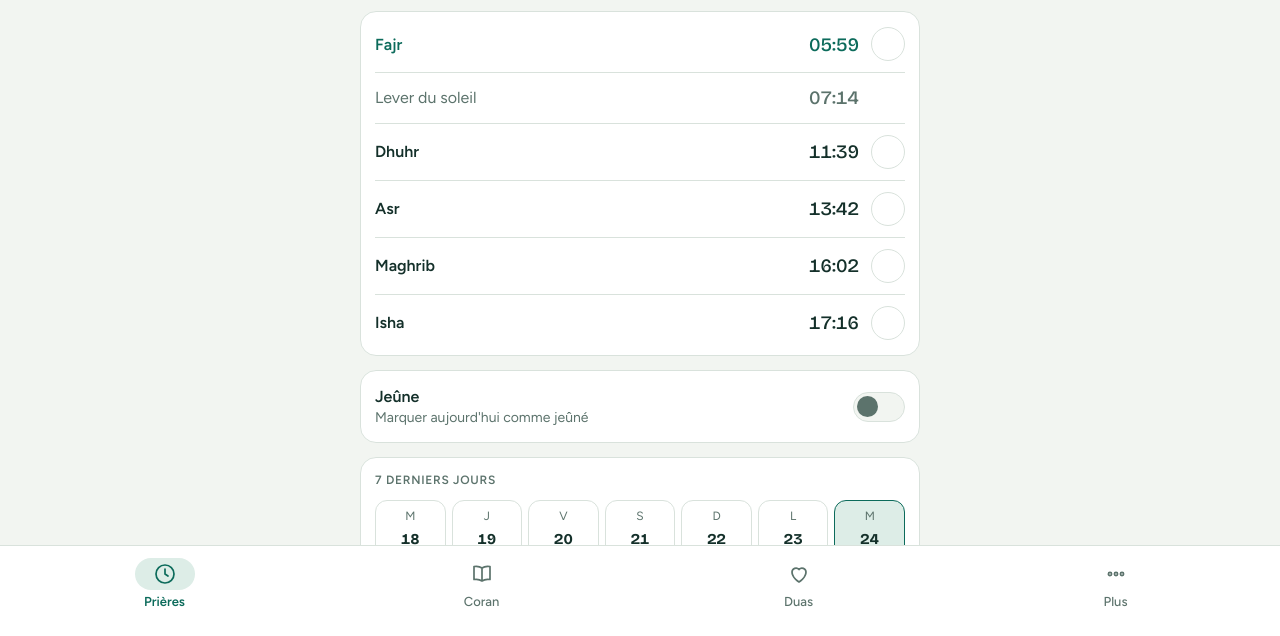
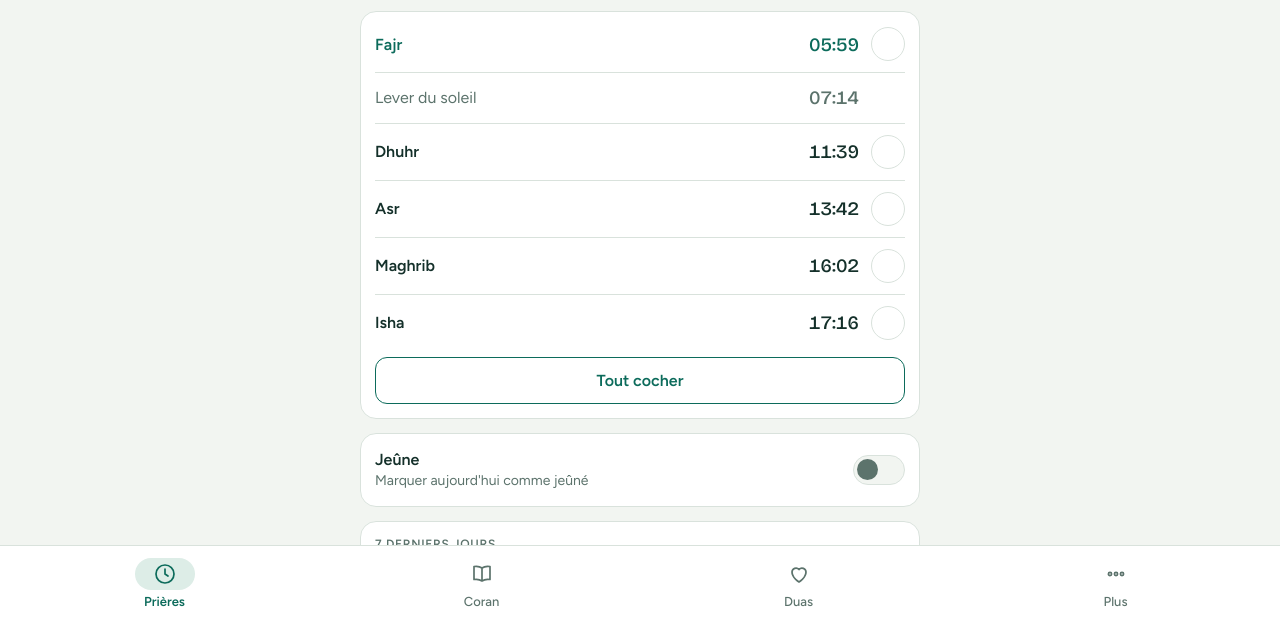
Before and after one commit to imadmechri-ux/AppPriere, a plain HTML site: page index.html in a window 1280 px wide. Shown: the part 164-800 px from the top of the page. Drawn offline with nearby package versions, Linux system fonts and the light colour scheme.

Commit message:
Bouton « Tout cocher » pour les prières du jour
Co-Authored-By: Claude Opus 5.5 <noreply@anthropic.com>
Claude-Session: https://claude.ai/code/session_017aEe1pnrg2oN4i7G88V8Sn

```diff
--- a/index.html
+++ b/index.html
@@ -102,6 +102,7 @@ nav a.on svg{background:var(--accent-soft)}
 .chk[aria-pressed="true"]{background:var(--accent);border-color:var(--accent)}
 .chk[aria-pressed="true"] svg{opacity:1}
 .spacer{width:34px;flex:none}
+.allbtn{display:block;width:100%;margin-top:6px;min-height:46px}
 .switch{display:flex;align-items:center;justify-content:space-between;gap:12px}
 .tog{width:52px;height:30px;border-radius:999px;border:1.5px solid var(--line);background:var(--bg);position:relative;flex:none;padding:0}
 .tog::after{content:"";position:absolute;top:3px;left:3px;width:21px;height:21px;border-radius:50%;background:var(--muted);transition:transform .15s}
@@ -247,7 +248,7 @@ textarea{min-height:110px;font-family:ui-monospace,Menlo,monospace;font-size:12p
       <div><div class="lbl">Prochaine prière</div><div class="name" id="nx-name"></div></div>
       <div><div class="cd num" id="nx-cd"></div><div class="at num" id="nx-at"></div></div>
     </div>
-    <div class="card rows" id="rows"></div>
+    <div class="card" style="padding:4px 14px 14px"><div class="rows" id="rows" style="padding:0"></div><button class="btn ghost allbtn" id="all"></button></div>
     <div class="card switch">
       <div><b>Jeûne</b><div class="note" id="fast-note">Marquer ce jour comme jeûné</div></div>
       <button class="tog" id="fast" aria-pressed="false" aria-label="Jour de jeûne"></button>
@@ -547,6 +548,8 @@ function renderPrayers(){
       b.setAttribute("aria-label",name+(e.p[i]?" : faite":" : marquer comme faite"));
       b.onclick=()=>{const x=entry(k,true);x.p[i]=x.p[i]?0:1;save();renderPrayers()};r.append(b)}
     rows.append(r)}
+  const all=e.p.every(v=>v);$("all").textContent=all?"Tout décocher":"Tout cocher";
+  $("all").setAttribute("aria-label",all?"Décocher les 5 prières de ce jour":"Cocher les 5 prières de ce jour");
   $("fast").setAttribute("aria-pressed",e.f?"true":"false");
   $("fast-note").textContent=isToday?"Marquer aujourd'hui comme jeûné":"Marquer ce jour comme jeûné";
   const w=$("week");w.textContent="";let done=0,fasts=0;
@@ -558,6 +561,7 @@ function renderPrayers(){
     b.onclick=()=>{sel=d;renderPrayers()};w.append(b)}
   $("sum").textContent=done+" prières sur 35 cette semaine · "+fasts+(fasts>1?" jours de jeûne":" jour de jeûne")+(saveOK?"":" · enregistrement indisponible ici");
   tick()}
+$("all").onclick=()=>{const x=entry(keyOf(sel),true),v=x.p.every(y=>y)?0:1;x.p=x.p.map(()=>v);save();renderPrayers()};
 $("fast").onclick=()=>{const x=entry(keyOf(sel),true);x.f=x.f?0:1;save();renderPrayers()};
 
 /* ---------- Qibla ---------- */
--- a/sw.js
+++ b/sw.js
@@ -1,4 +1,4 @@
-const C="carnet-v19",SHELL=["./","index.html","manifest.webmanifest","icon-192.png","icon-512.png","fonts/amiri-arabic-400-normal.woff2"];
+const C="carnet-v20",SHELL=["./","index.html","manifest.webmanifest","icon-192.png","icon-512.png","fonts/amiri-arabic-400-normal.woff2"];
 self.addEventListener("install",e=>{e.waitUntil(caches.open(C).then(c=>c.addAll(SHELL)).then(()=>self.skipWaiting()))});
 self.addEventListener("activate",e=>{e.waitUntil(caches.keys().then(k=>Promise.all(k.filter(x=>x!==C).map(x=>caches.delete(x)))).then(()=>self.clients.claim()))});
 self.addEventListener("fetch",e=>{const r=e.request;if(r.method!=="GET")return;const u=new URL(r.url);
```
